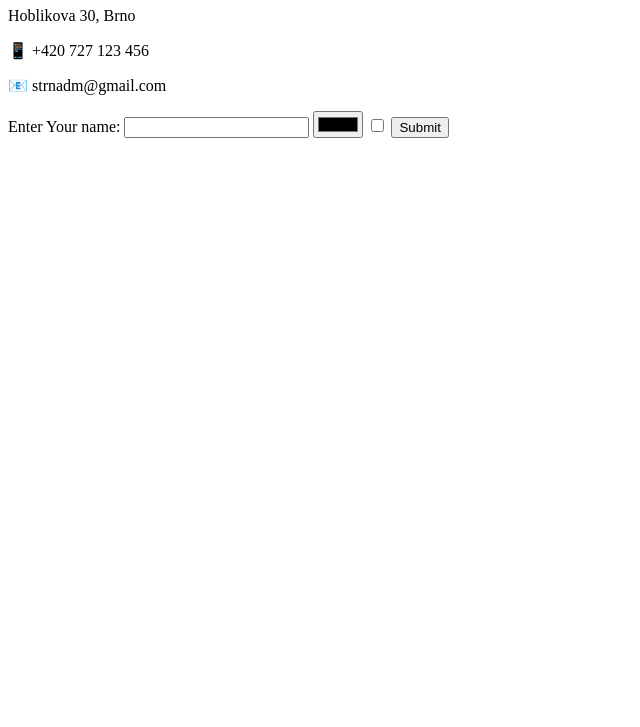
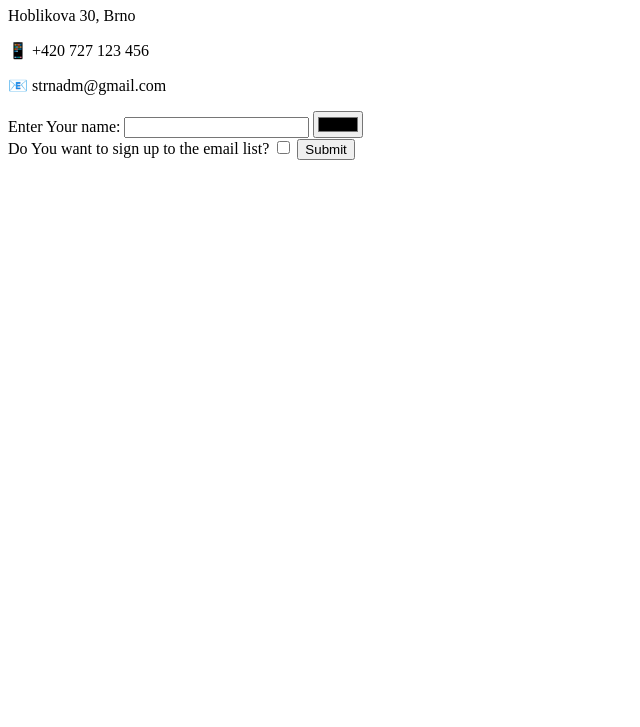
Before and after one commit to martino1961/WebDevelopmentUdemy, a plain HTML site: page HTML - Personal Site/contact-me.html in a window 1280 px wide. Shown: the part 73-800 px from the top of the page, without its empty margins (0-640 px from the left). Drawn offline with Linux system fonts and the light colour scheme.

Commit message:
Added Question via Label tag before CheckBox

```diff
--- a/HTML - Personal Site/contact-me.html
+++ b/HTML - Personal Site/contact-me.html
@@ -15,7 +15,9 @@
         <label for="name">Enter Your name:</label>
         <input type="text" name="name" id="name">
         <input type="color" name="" id="">
-        <input type="checkbox" name="" id="">
+        <br>
+        <label for="box1">Do You want to sign up to the email list?</label>
+        <input type="checkbox" name="box1" id="">
         <input type="submit" value="Submit">
     </form>
 </body>
```
